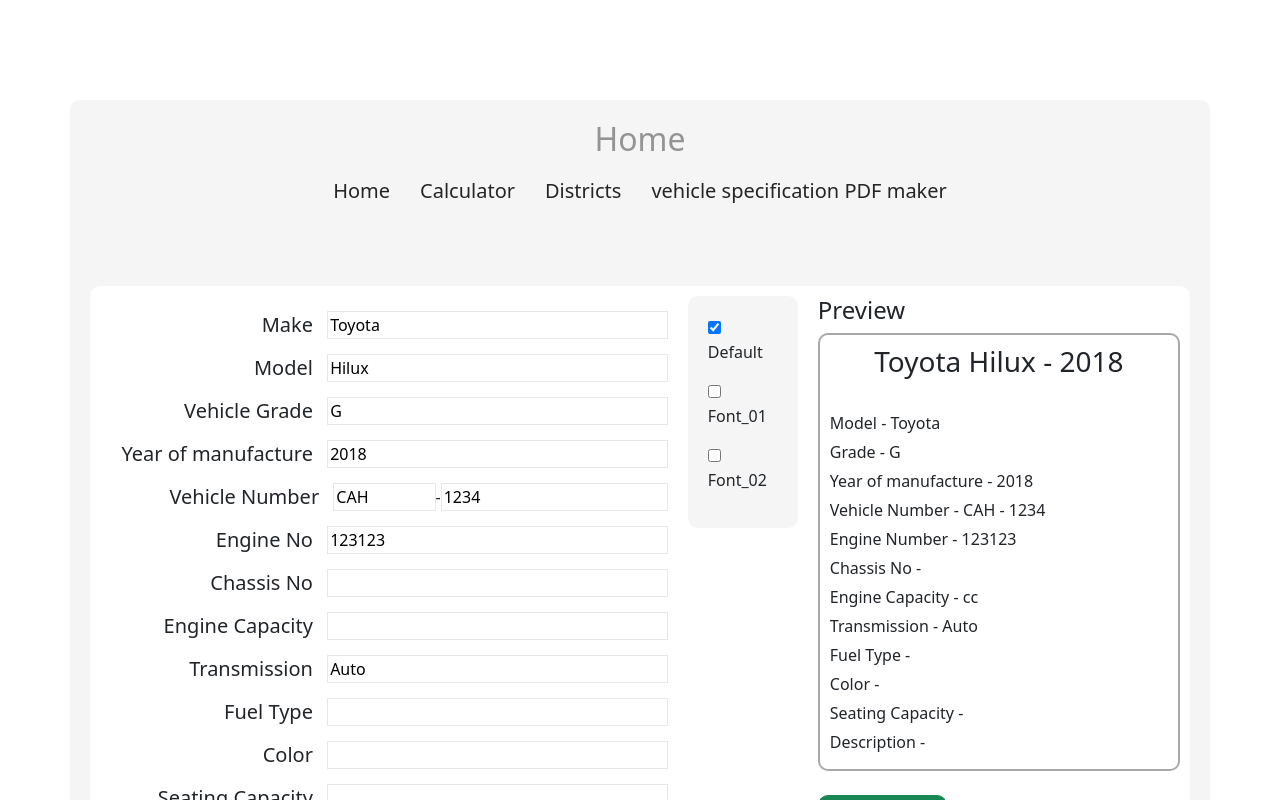
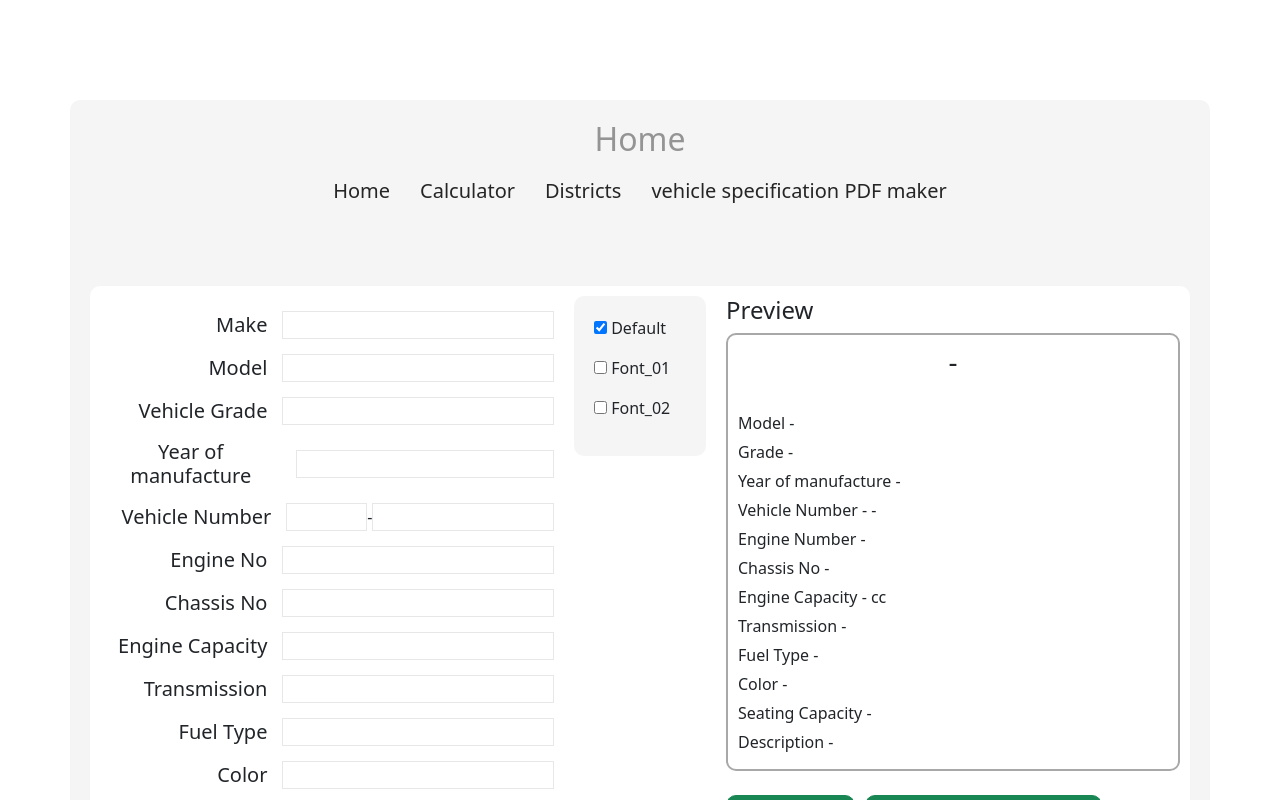
Before and after one commit to SankalpaGunasekara/calculator_with_navigation, an Angular app: page /cv-creator in a window 1280 px wide. Shown: the top 800 px of the page. Built offline with nearby package versions, Linux system fonts and the light colour scheme.

Commit message:
UI changes

```diff
--- a/src/app/cv-creator/cv-creator.component.css
+++ b/src/app/cv-creator/cv-creator.component.css
@@ -22,8 +22,8 @@
 }
 
 .model {
+    width:40%;
     margin-right: 10px;
-    /* Add margin to create space between containers */
     border: 0px !important
 }
 
--- a/src/app/cv-creator/cv-creator.component.html
+++ b/src/app/cv-creator/cv-creator.component.html
@@ -67,7 +67,7 @@
                 </li>
             </ul>
         </div>
-        <div style="width:10%" class="feature-container">
+        <div style="width:12%" class="feature-container">
             <p><input [(ngModel)]="default" type="checkbox" name="" (change)="fontChecked('default')"> Default</p>
             <p><input [(ngModel)]="specialFont1" type="checkbox" name="" (change)="fontChecked('font01')"> Font_01</p>
             <p><input [(ngModel)]="specialFont2" type="checkbox" name="" (change)="fontChecked('font02')"> Font_02</p>
--- a/src/app/cv-creator/cv-creator.component.ts
+++ b/src/app/cv-creator/cv-creator.component.ts
@@ -14,18 +14,18 @@
 export class CvCreatorComponent {
 
 
-  make: string = 'Toyota'
-  model: string = 'Hilux'
-  grade: string = 'G'
-  year: string = "2018"
-  vehiNum1: string = 'CAH'
-  vehiNum2: string = "1234"
-  engNumber: string = "123123"
+  make: string = ''
+  model: string = ''
+  grade: string = ''
+  year: string = ""
+  vehiNum1: string = ''
+  vehiNum2: string = ""
+  engNumber: string = ""
   description: string = ''
 
   ChassisNo: string = ''
   EngineCapacity: string = ''
-  Transmission: string = 'Auto'
+  Transmission: string = ''
   FuelType: string = ''
   Color: string = ''
   SeatingCap: string = ''
--- a/src/app/districts/districts.component.html
+++ b/src/app/districts/districts.component.html
@@ -10,6 +10,9 @@
 <body>
 
     <div class="container">
+        <div style = "text-align: right;"><button style = "text-align: right!important;"class="btn btn-success">Add+</button>
+        </div>
+
         <table>
 
             <thead>
@@ -22,6 +25,9 @@
                 <tr *ngFor="let districtData of data">
                     <td>{{districtData.id}}</td>
                     <td>{{districtData.name}}</td>
+                    <td> <button style = "margin:10px" class = "btn btn-success">Edit</button>
+                        <Button style = "margin:10px 10px 10px 0px" class = "btn btn-danger">Delete</Button>
+                    </td>
                 </tr>
             </tbody>
         </table>
```
